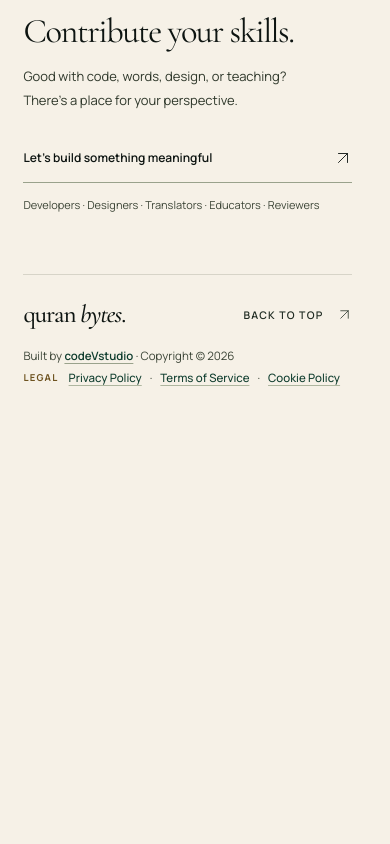
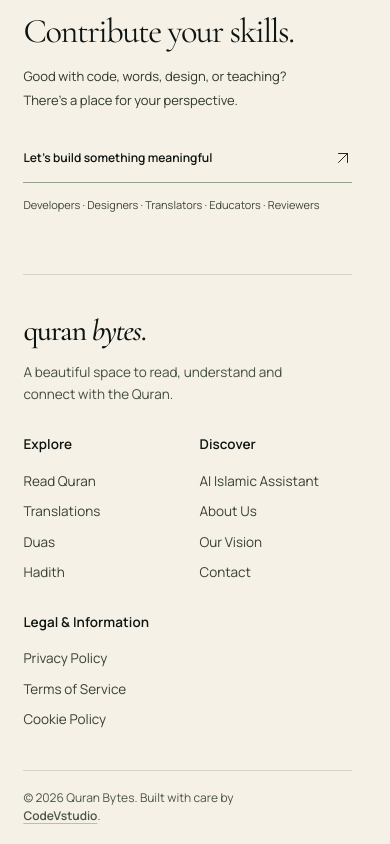
Before and after one commit to codeVstudio/quran-bytes, a React (Vite) app: page / in a window 390 px wide. Shown: the part 6192-7036 px from the top of the page. Before the commit the page ends 6606 px from the top, so only its background shows below. Built offline with nearby package versions, Linux system fonts and the light colour scheme; no server answers; the HTML template or start-up script is replaced by a standard one.

Commit message:
Redesign editorial 4-column Quran Bytes footer

```diff
--- a/src/assets/styles/platform.css
+++ b/src/assets/styles/platform.css
@@ -251,6 +251,7 @@
 }
 
 .subpage-container {
+  width: 100%;
   max-width: var(--content-max);
   margin-inline: auto;
 }
@@ -475,7 +476,7 @@
     max-height: 540px;
     margin-top: auto;
     margin-bottom: auto;
-    padding-bottom: clamp(12px, 2svh, 24px);
+    padding-bottom: clamp(24px, 3.2svh, 40px);
     gap: clamp(12px, 2.2svh, 24px) clamp(16px, 2vw, 24px);
   }
 
@@ -519,10 +520,6 @@
     padding-top: clamp(10px, 1.5svh, 16px);
     font-size: 13px;
   }
-
-  .get-started-shell .site-footer {
-    padding: clamp(12px, 1.8svh, 22px) 0 max(14px, env(safe-area-inset-bottom));
-  }
 }
 
 @media (min-width: 768px) and (max-height: 700px) {
@@ -540,7 +537,7 @@
 
   .get-started-shell .explore-grid {
     gap: 10px 18px;
-    padding-bottom: 8px;
+    padding-bottom: 24px;
   }
 
   .get-started-shell .explore-card {
@@ -554,10 +551,6 @@
   .get-started-shell .explore-card-cta {
     margin-top: 10px;
     padding-top: 8px;
-  }
-
-  .get-started-shell .site-footer {
-    padding: 10px 0 12px;
   }
 }
 
@@ -1109,7 +1102,7 @@
   overflow: hidden;
   width: 100%;
   max-width: 492px;
-  margin: auto;
+  margin: auto auto clamp(40px, 5vw, 56px);
   padding: clamp(28px, 4.2vh, 42px) clamp(28px, 4.2vw, 44px);
   border: 1px solid #9da78f;
   border-radius: 16px;
@@ -1266,15 +1259,6 @@
   text-underline-offset: 3px;
 }
 
-.auth-shell .site-footer {
-  padding: 16px 0 max(18px, env(safe-area-inset-bottom));
-}
-
-.auth-shell .site-footer>p,
-.auth-shell .back-top {
-  color: #1f2821;
-}
-
 @media (min-width: 1000px) and (max-height: 740px) {
   .auth-shell {
     padding-top: 70px;
@@ -1320,10 +1304,6 @@
 
   .auth-footer-link {
     margin-top: 14px;
-  }
-
-  .auth-shell .site-footer {
-    padding: 10px 0 12px;
   }
 }
 
@@ -1516,71 +1496,223 @@
   }
 }
 
-/* Footer Legal Navigation */
-@media (min-width: 720px) {
-  .site-footer {
-    grid-template-columns: minmax(0, 1fr) auto minmax(0, 1fr);
-  }
-}
-
-.site-footer-meta {
+/* Editorial 4-Column Footer */
+.site-footer,
+.closing .site-footer {
+  position: relative;
+  z-index: 2;
+  display: block;
+  width: 100%;
+  margin-top: 0;
+  padding: 0;
+  background: var(--ivory);
+  border-top: 1px solid var(--line);
+  font-family: var(--sans);
+  color: var(--ink);
+}
+
+.footer-grid {
+  display: grid;
+  grid-template-columns: minmax(250px, 1.45fr) repeat(3, minmax(0, 1fr));
+  column-gap: clamp(32px, 4vw, 56px);
+  row-gap: 32px;
+  align-items: start;
+  padding: 48px 0;
+}
+
+.footer-brand {
   display: flex;
   flex-direction: column;
-  align-items: center;
-  gap: 4px;
-  text-align: center;
-  font-size: 12px;
-  line-height: 1.55;
-  color: #3b4436;
-}
-
-.auth-shell .site-footer-meta,
-.get-started-shell .site-footer-meta {
-  color: #1f2821;
-}
-
-.footer-legal-nav {
-  display: flex;
-  flex-wrap: wrap;
-  align-items: center;
-  justify-content: center;
-  gap: 6px 8px;
-  font-size: 11.5px;
-}
-
-.footer-legal-label {
-  font-size: 9.5px;
-  font-weight: 700;
-  letter-spacing: 0.14em;
-  text-transform: uppercase;
-  color: var(--gold-text);
-  margin-right: 2px;
-}
-
-.footer-legal-nav a {
-  color: var(--green);
-  font-weight: 500;
+  align-items: flex-start;
+  min-width: 0;
+}
+
+.site-footer .footer-wordmark {
+  display: inline-block;
+  font: 500 clamp(30px, 2.3vw, 34px)/1.05 var(--serif);
+  letter-spacing: -0.04em;
+  color: var(--ink);
+  white-space: nowrap;
+  transition: color 0.22s ease;
+}
+
+.site-footer .footer-wordmark i {
+  font-style: italic;
+}
+
+.site-footer .footer-wordmark:hover,
+.site-footer .footer-wordmark:focus-visible {
+  color: var(--green);
+}
+
+.footer-desc {
+  margin: 14px 0 0;
+  max-width: 32ch;
+  font: 400 13.5px/1.65 var(--sans);
+  color: #444e41;
+}
+
+.footer-col {
+  min-width: 0;
+}
+
+.site-footer .footer-heading,
+.closing .site-footer .footer-heading {
+  margin: 0 0 26px;
+  padding-top: 11px;
+  font: 600 13.5px/1.35 var(--sans);
+  letter-spacing: 0.005em;
+  color: var(--ink);
+}
+
+.footer-links {
+  list-style: none;
+  margin: 0;
+  padding: 0;
+  display: flex;
+  flex-direction: column;
+  gap: 12px;
+}
+
+.footer-links li {
+  display: flex;
+}
+
+.footer-link {
+  position: relative;
+  display: inline-block;
+  font: 400 13.5px/1.45 var(--sans);
+  color: #364034;
+  transition: color 0.22s ease;
+}
+
+.footer-link::after {
+  content: '';
+  position: absolute;
+  left: 0;
+  right: 0;
+  bottom: -2px;
+  height: 1px;
+  background: var(--green);
+  transform: scaleX(0);
+  transform-origin: left;
+  transition: transform 0.24s cubic-bezier(0.22, 1, 0.36, 1);
+}
+
+.footer-link:hover,
+.footer-link:focus-visible {
+  color: var(--green);
+}
+
+.footer-link:hover::after,
+.footer-link:focus-visible::after {
+  transform: scaleX(1);
+}
+
+.footer-copyright-bar {
+  border-top: 1px solid var(--line);
+  padding: 18px 0 max(18px, env(safe-area-inset-bottom));
+  text-align: left;
+}
+
+.footer-copyright {
+  margin: 0;
+  font: 400 12px/1.55 var(--sans);
+  color: #4b5547;
+  text-align: left;
+}
+
+.footer-credit-link {
+  color: inherit;
   text-decoration: underline;
+  text-decoration-color: rgba(15, 61, 46, 0.28);
   text-underline-offset: 3px;
-  text-decoration-color: #aeb69f;
-  transition: text-decoration-color 0.2s ease;
-}
-
-.footer-legal-nav a:hover {
+  transition:
+    color 0.22s ease,
+    text-decoration-color 0.22s ease;
+}
+
+.footer-credit-link:hover,
+.footer-credit-link:focus-visible {
+  color: var(--green);
   text-decoration-color: var(--green);
 }
 
+@media (min-width: 720px) and (max-width: 999px) {
+  .site-footer,
+  .closing .site-footer {
+    display: block;
+    grid-template-columns: none;
+    padding: 0;
+  }
+}
+
+@media (min-width: 600px) and (max-width: 999px) {
+  .footer-grid {
+    grid-template-columns: repeat(2, minmax(0, 1fr));
+    gap: 36px 40px;
+    padding: 44px 0;
+  }
+
+  .site-footer .footer-heading,
+  .closing .site-footer .footer-heading {
+    padding-top: 0;
+    margin-bottom: 20px;
+  }
+
+  .footer-col:nth-of-type(1) .footer-heading,
+  .closing .footer-col:nth-of-type(1) .footer-heading {
+    padding-top: 10px;
+  }
+}
+
 @media (max-width: 599px) {
-  .site-footer-meta {
-    grid-row: 2;
+  .site-footer,
+  .closing .site-footer {
+    display: block;
+    grid-template-columns: none;
+    padding: 0;
+    text-align: left;
+  }
+
+  .site-footer .footer-wordmark {
+    font-size: 30px;
+  }
+
+  .footer-grid {
+    grid-template-columns: repeat(2, minmax(0, 1fr));
+    gap: 30px 24px;
+    padding: 40px 0;
+  }
+
+  .footer-brand {
     grid-column: 1 / -1;
-    align-items: flex-start;
-    text-align: left;
-    font-size: 11.5px;
-  }
-
-  .footer-legal-nav {
-    justify-content: flex-start;
+  }
+
+  .footer-desc {
+    max-width: 34ch;
+  }
+
+  .site-footer .footer-heading,
+  .closing .site-footer .footer-heading {
+    padding-top: 0;
+    margin-bottom: 18px;
+  }
+
+  .footer-links {
+    gap: 11px;
+  }
+
+  .footer-copyright-bar {
+    padding-right: 68px;
+  }
+}
+
+@media (max-width: 359px) {
+  .footer-grid {
+    grid-template-columns: 1fr;
+    gap: 26px;
+    padding: 36px 0;
   }
 }
 
--- a/src/components/layouts/Layouts.tsx
+++ b/src/components/layouts/Layouts.tsx
@@ -17,11 +17,34 @@ const layouts: Record<LayoutType, LayoutComponent> = {
 
 export function Layouts() {
   const layoutType = useAppSelector((state) => state.theme.layout.type)
-  const { pathname } = useLocation()
+  const { pathname, search, hash, key } = useLocation()
 
   useEffect(() => {
-    window.scrollTo({ top: 0, left: 0, behavior: 'auto' })
-  }, [pathname])
+    if (!hash) {
+      window.scrollTo({ top: 0, left: 0, behavior: 'auto' })
+      return
+    }
+
+    const targetId = hash.slice(1)
+    let frameId = 0
+    let attempts = 0
+    const maxAttempts = 20
+
+    const scrollToTarget = () => {
+      const target = document.getElementById(targetId)
+      if (target) {
+        target.scrollIntoView({ behavior: 'smooth', block: 'start' })
+        return
+      }
+      attempts += 1
+      if (attempts < maxAttempts) {
+        frameId = window.requestAnimationFrame(scrollToTarget)
+      }
+    }
+
+    frameId = window.requestAnimationFrame(scrollToTarget)
+    return () => window.cancelAnimationFrame(frameId)
+  }, [pathname, search, hash, key])
 
   const AppLayout = useMemo(() => layouts[layoutType] ?? layouts.blank, [layoutType])
 
--- a/src/components/template/Footer.tsx
+++ b/src/components/template/Footer.tsx
@@ -1,22 +1,58 @@
 import { Link, useLocation } from 'react-router-dom'
-import SvgIcon from '@/components/shared/SvgIcon'
-import {
-  BRAND_CREDIT_NAME,
-  BRAND_CREDIT_URL,
-  COPYRIGHT_YEAR,
-} from '@/constants/app.constant'
+import { APP_NAME, BRAND_CREDIT_URL, COPYRIGHT_YEAR } from '@/constants/app.constant'
+
+interface FooterLinkItem {
+  label: string
+  to: string
+}
+
+interface FooterColumn {
+  title: string
+  links: FooterLinkItem[]
+}
+
+const FOOTER_COLUMNS: FooterColumn[] = [
+  {
+    title: 'Explore',
+    links: [
+      { label: 'Read Quran', to: '/read' },
+      { label: 'Translations', to: '/translation' },
+      { label: 'Duas', to: '/dua-hadith?category=dua' },
+      { label: 'Hadith', to: '/dua-hadith?category=hadith' },
+    ],
+  },
+  {
+    title: 'Discover',
+    links: [
+      { label: 'AI Islamic Assistant', to: '/assistant' },
+      { label: 'About Us', to: '/#explore' },
+      { label: 'Our Vision', to: '/#vision' },
+      { label: 'Contact', to: '/#get-involved' },
+    ],
+  },
+  {
+    title: 'Legal & Information',
+    links: [
+      { label: 'Privacy Policy', to: '/privacy-policy' },
+      { label: 'Terms of Service', to: '/terms-of-service' },
+      { label: 'Cookie Policy', to: '/cookie-policy' },
+    ],
+  },
+]
 
 export function Footer() {
-  const { pathname } = useLocation()
-  const isHome = pathname === '/'
+  const { pathname, hash } = useLocation()
+  const isHomeTop = pathname === '/' && !hash
 
   return (
-    <footer className="site-footer">
+    <footer className="site-footer" aria-label="Footer">
+      <div className="footer-grid">
+        <div className="footer-brand">
           <Link
             className="footer-wordmark"
             to="/"
             onClick={(e) => {
-          if (isHome) {
+              if (isHomeTop) {
                 e.preventDefault()
                 window.scrollTo({ top: 0, behavior: 'smooth' })
               }
@@ -24,35 +60,45 @@ export function Footer() {
           >
             quran <i>bytes</i>.
           </Link>
-      <div className="site-footer-meta">
-        <p>
-          Built by{' '}
+          <p className="footer-desc">
+            A beautiful space to read, understand and connect with the Quran.
+          </p>
+        </div>
+
+        {FOOTER_COLUMNS.map((column) => (
+          <nav
+            key={column.title}
+            className="footer-col"
+            aria-label={column.title}
+          >
+            <h2 className="footer-heading">{column.title}</h2>
+            <ul className="footer-links">
+              {column.links.map((item) => (
+                <li key={item.to}>
+                  <Link className="footer-link" to={item.to}>
+                    {item.label}
+                  </Link>
+                </li>
+              ))}
+            </ul>
+          </nav>
+        ))}
+      </div>
+
+      <div className="footer-copyright-bar">
+        <p className="footer-copyright">
+          &copy; {COPYRIGHT_YEAR} {APP_NAME}. Built with care by{' '}
           <a
             className="footer-credit-link"
             href={BRAND_CREDIT_URL}
             target="_blank"
             rel="noopener noreferrer"
           >
-            {BRAND_CREDIT_NAME}
-          </a>{' '}
-          · Copyright &copy; {COPYRIGHT_YEAR}
+            CodeVstudio
+          </a>
+          .
         </p>
-        <nav className="footer-legal-nav" aria-label="Legal">
-          <span className="footer-legal-label">Legal</span>
-          <Link to="/privacy-policy">Privacy Policy</Link>
-          <span aria-hidden="true">·</span>
-          <Link to="/terms-of-service">Terms of Service</Link>
-          <span aria-hidden="true">·</span>
-          <Link to="/cookie-policy">Cookie Policy</Link>
-        </nav>
       </div>
-      <button
-        type="button"
-        className="back-top label"
-        onClick={() => window.scrollTo({ top: 0, behavior: 'smooth' })}
-      >
-        Back to top <SvgIcon name="icon-arrow-up" />
-      </button>
     </footer>
   )
 }
--- a/src/views/auth/components/AuthShell.tsx
+++ b/src/views/auth/components/AuthShell.tsx
@@ -31,7 +31,9 @@ export function AuthShell({ kicker, title, subtitle, children }: AuthShellProps)
 
           {children}
         </section>
+      </div>
 
+      <div className="subpage-container">
         <Footer />
       </div>
     </main>
--- a/src/views/legal/components/LegalShell.tsx
+++ b/src/views/legal/components/LegalShell.tsx
@@ -54,7 +54,9 @@ export function LegalShell({
         </header>
 
         <article className="legal-article">{children}</article>
+      </div>
 
+      <div className="subpage-container">
         <Footer />
       </div>
     </main>
--- a/src/views/practice/DuaHadithView.tsx
+++ b/src/views/practice/DuaHadithView.tsx
@@ -1,5 +1,5 @@
-import { useMemo, useState } from 'react'
-import { Link } from 'react-router-dom'
+import { useEffect, useMemo, useState } from 'react'
+import { Link, useLocation, useSearchParams } from 'react-router-dom'
 import type { DuaHadithCategory, DuaHadithTopic } from '@/@types/quran'
 import Footer from '@/components/template/Footer'
 import { DUA_HADITH_CATALOG } from '@/data/duaHadithCatalog'
@@ -20,8 +20,21 @@ const TOPICS: Array<'All' | DuaHadithTopic> = [
 export function DuaHadithView() {
   const dispatch = useAppDispatch()
   const bookmarkedIds = useAppSelector((state) => state.study.bookmarkedEntries)
+  const { key: locationKey } = useLocation()
+  const [searchParams] = useSearchParams()
+  const rawCategory = searchParams.get('category')
+  const urlCategory: 'all' | DuaHadithCategory | 'saved' =
+    rawCategory === 'dua' || rawCategory === 'hadith' || rawCategory === 'saved'
+      ? rawCategory
+      : 'all'
 
-  const [categoryFilter, setCategoryFilter] = useState<'all' | DuaHadithCategory | 'saved'>('all')
+  const [categoryFilter, setCategoryFilter] = useState<'all' | DuaHadithCategory | 'saved'>(
+    urlCategory,
+  )
+
+  useEffect(() => {
+    setCategoryFilter(urlCategory)
+  }, [urlCategory, locationKey])
   const [topicFilter, setTopicFilter] = useState<'All' | DuaHadithTopic>('All')
   const [search, setSearch] = useState('')
   const [copiedId, setCopiedId] = useState<string | null>(null)
```
Lines whose indentation alone changed are shown as unchanged.
